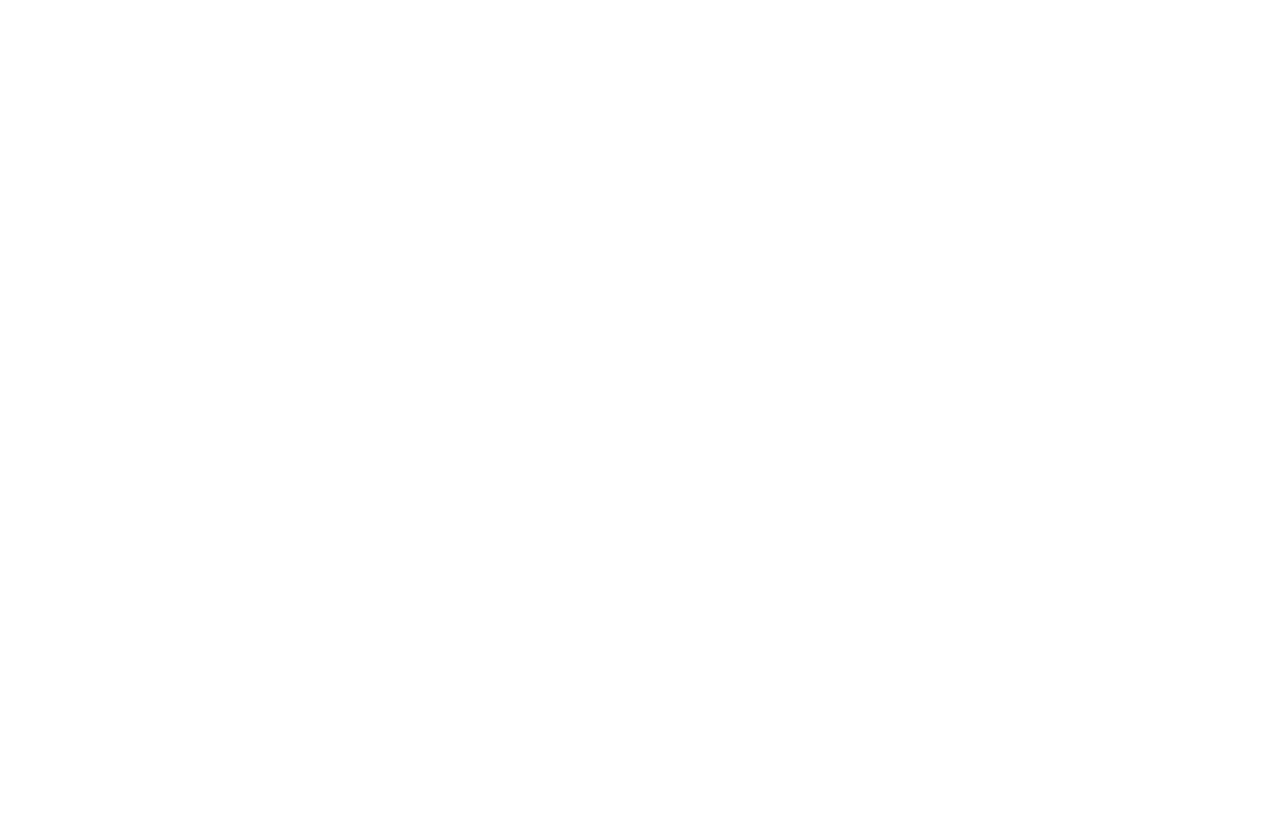
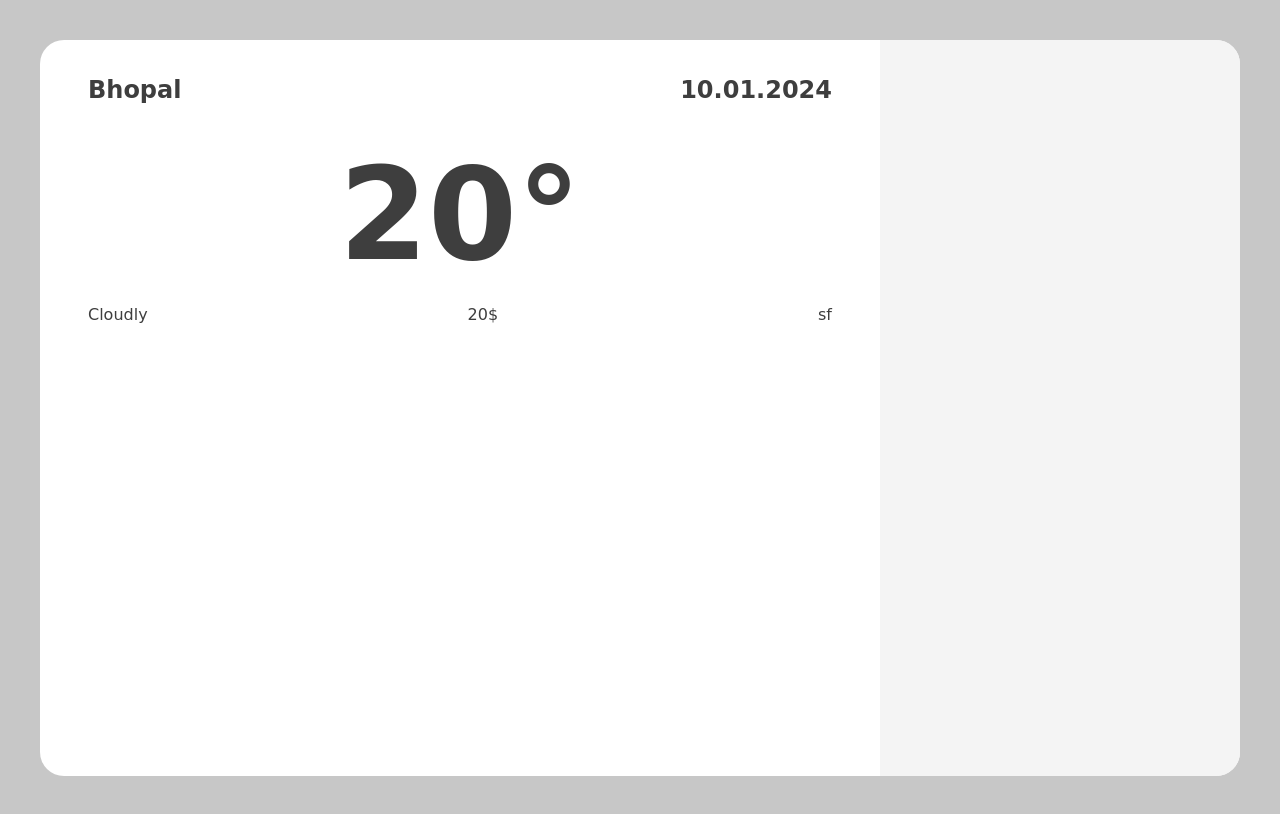
Before and after one commit to shubgoyal23/weather, a plain HTML site: page index.html in a window 1280 px wide. Drawn offline with Linux system fonts and the light colour scheme; a web font is replaced by a local one.

Commit message:
basic app done

```diff
--- a/app.js
+++ b/app.js
@@ -0,0 +1,39 @@
+let APIkey = "2b0407a0c56a65e804b2d208729a3914"
+
+
+navigator.geolocation.getCurrentPosition((position) => {
+    getForcast(position.coords.latitude, position.coords.longitude);
+  }, (error)=> {
+    alert(`${error.message} please enter your city Name`)
+  })
+
+function getForcast(lat, lon){
+    let url = `https://api.openweathermap.org/data/2.5/weather?lat=${lat}&lon=${lon}&appid=${APIkey}`
+    getLocationData(url)
+}
+
+function getLocationData(url){
+    fetch(url).then((data)=>{
+        return data.json()
+    }).then((d)=> printLocationData(d))
+    .catch((e)=> alert(`${e.message} Try Again Later`))
+}
+
+let today = new Date()
+
+function printLocationData(data){
+    let text = `<div class="head">
+    <h2 class="name">${data.name}</h2>
+    <h2 class="date">${today.getDate()}.${today.getMonth() + 1}.${today.getFullYear()}</h2>
+</div>
+<div class="temp">
+    <h1>${(data.main.temp - 273.15).toFixed(2)}&deg</h1>
+</div>
+<div class="others">
+    <div class="type">${data.weather[0].description}</div>
+    <div class="type"><i class="fa-solid fa-wind"></i>${data.wind.speed}</div>
+    <div class="type"><i class="fa-solid fa-droplet"></i>${data.main.humidity}</div>
+</div>`
+
+document.querySelector(".main-temp").innerHTML = text
+}
--- a/index.html
+++ b/index.html
@@ -6,8 +6,30 @@
     <title>Weather forcast</title>
     <link rel="stylesheet" href="style.css">
     <script src="app.js" defer></script>
+    <link rel="preconnect" href="https://fonts.googleapis.com">
+<link rel="preconnect" href="https://fonts.gstatic.com" crossorigin>
+<link href="https://fonts.googleapis.com/css2?family=Salsa&display=swap" rel="stylesheet">
+<link rel="stylesheet" href="https://cdnjs.cloudflare.com/ajax/libs/font-awesome/6.5.1/css/all.min.css" integrity="sha512-DTOQO9RWCH3ppGqcWaEA1BIZOC6xxalwEsw9c2QQeAIftl+Vegovlnee1c9QX4TctnWMn13TZye+giMm8e2LwA==" crossorigin="anonymous" referrerpolicy="no-referrer" />
 </head>
 <body>
+    <div class="main">
+        <div class="main-temp">
+            <div class="head">
+                <h2 class="name">Bhopal</h2>
+                <h2 class="date">10.01.2024</h2>
+            </div>
+            <div class="temp">
+                <h1>20&deg</h1>
+            </div>
+            <div class="others">
+                <div class="type">Cloudly</div>
+                <div class="type">20$</div>
+                <div class="type">sf</div>
+            </div>
+        </div>
+        <div class="main-history">
 
+        </div>
+    </div>
 </body>
 </html>
--- a/style.css
+++ b/style.css
@@ -0,0 +1,51 @@
+body{
+    height: 100vh;
+    overflow: hidden;
+    background-color: #c7c7c7;
+    padding: 2rem;
+    display: flex;
+    align-items: center;
+    justify-content: center;
+    color: #3e3e3e;
+    box-sizing: border-box;
+    font-family: 'Salsa', cursive;
+}
+.main{
+    background-color: #fff;
+    width: 100%;
+    height: 100%;
+    border-radius: 1.5rem;
+    display: flex;
+    box-sizing: border-box;
+}
+.main-temp{
+    width: 70%;
+    height: 100%;
+}
+.main-history{
+    width: 30%;
+    height: 100%;
+    background-color: #f4f4f4;
+    border-radius: 0 1.5rem 1.5rem 0;
+}
+.head, .others{
+    display: flex;
+    justify-content: space-between;
+    align-items: center;
+    padding: 1rem;
+    margin: 0 2rem;
+}
+.temp{
+    display: flex;
+    justify-content: center;
+    align-items: center;
+}
+.temp h1{
+    font-size: 8rem;
+    margin: 0;
+}
+.temp i{
+    font-size: 4rem;
+    margin: 0;
+    font-weight: 900;
+}
```
